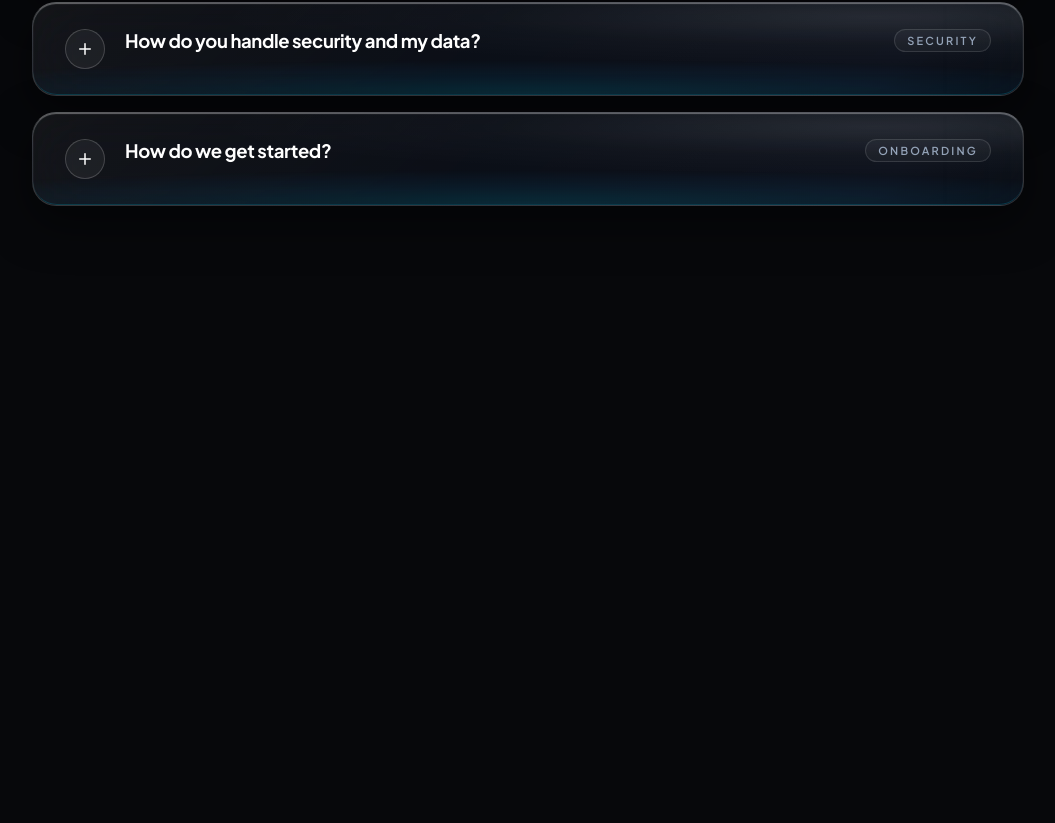
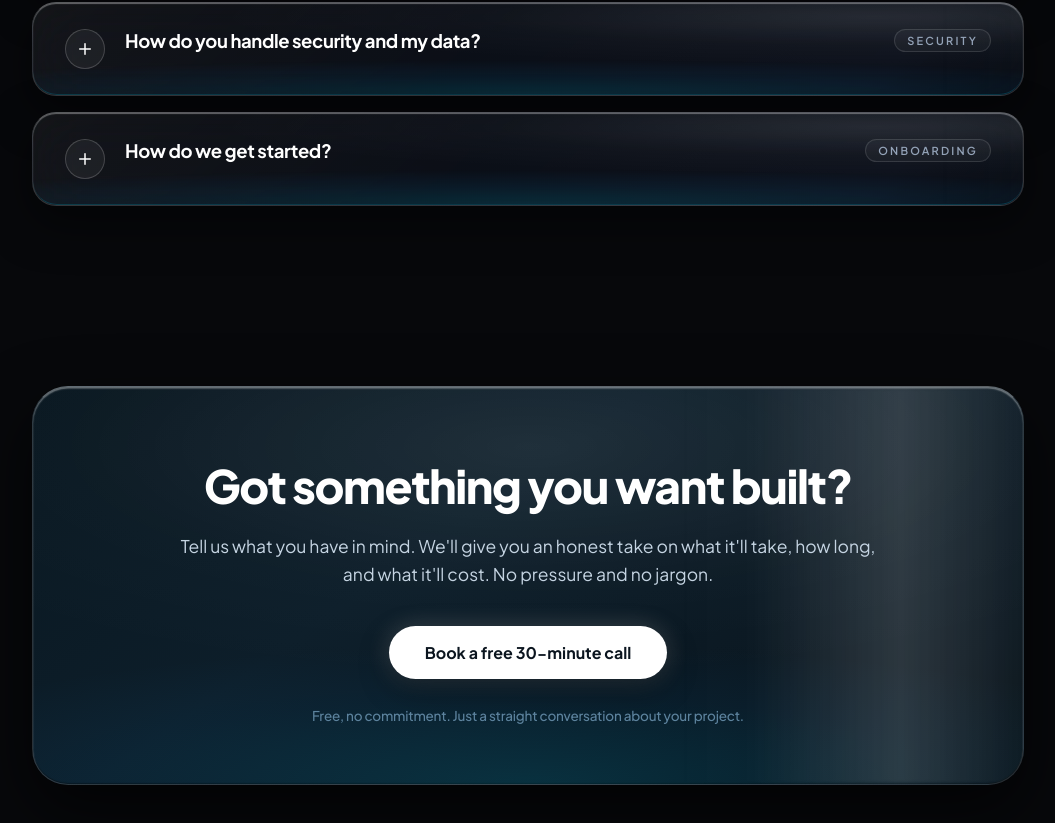
Before and after one commit to tahirazeem145/project-X, a React (Vite) app: page / in a window 1280 px wide. Shown: the part 7643-8466 px from the top of the page, without its empty margins (112-1167 px from the left). Before the commit the page ends 7989 px from the top, so only its background shows below. Built offline with nearby package versions, Linux system fonts and the light colour scheme.

Commit message:
feat: implement and integrate interactive CTASection into the main application layout

```diff
--- a/src/App.jsx
+++ b/src/App.jsx
@@ -5,6 +5,7 @@ import StackedCards from './components/ui/glass-cards';
 import WhyWorkWithUsSection from './components/WhyWorkWithUsSection';
 import TestimonialsSection from './components/TestimonialsSection';
 import FAQ1 from './components/ui/faq-monocrhome';
+import CTASection from './components/CTASection';
 import WhatsAppButton from './components/WhatsAppButton';
 import BookCallModal from './components/BookCallModal';
 import QuoteModal from './components/QuoteModal';
@@ -78,6 +79,9 @@ function App() {
 
         {/* Frequently Asked Questions (FAQ) Section */}
         <FAQ1 />
+
+        {/* Final CTA Banner Section */}
+        <CTASection onOpenBookCall={() => setIsBookCallOpen(true)} />
       </main>
 
       {/* Fixed WhatsApp Floating Action Button */}
--- /dev/null
+++ b/src/components/CTASection.css
@@ -0,0 +1,215 @@
+/* CTA Banner Section matching exact reference design */
+.cta-banner-section {
+  position: relative;
+  width: 100%;
+  padding: 40px 20px 140px;
+  background: transparent;
+  z-index: 10;
+}
+
+.cta-banner-container {
+  width: 80%;
+  max-width: 1240px;
+  margin: 0 auto;
+}
+
+.cta-banner-card {
+  position: relative;
+  overflow: hidden;
+  border-radius: 36px;
+  padding: 72px 48px 60px;
+  text-align: center;
+  background:
+    radial-gradient(ellipse 95% 75% at 50% 15%, rgba(255, 255, 255, 0.08) 0%, rgba(255, 255, 255, 0.01) 50%, transparent 80%),
+    linear-gradient(145deg, #091720 0%, #0d1e2a 40%, #08141d 85%, #050e14 100%);
+  backdrop-filter: blur(28px) saturate(200%);
+  -webkit-backdrop-filter: blur(28px) saturate(200%);
+  border: 1px solid rgba(255, 255, 255, 0.14);
+  border-top: 1px solid rgba(255, 255, 255, 0.35);
+  box-shadow:
+    inset 0 1.5px 1.5px 0 rgba(255, 255, 255, 0.4),
+    inset 0 -1px 1px 0 rgba(0, 0, 0, 0.4),
+    0 25px 65px rgba(0, 0, 0, 0.65);
+  transition: all 0.35s cubic-bezier(0.16, 1, 0.3, 1);
+}
+
+.cta-banner-card:hover {
+  transform: translateY(-4px);
+  border-color: rgba(0, 180, 216, 0.42);
+  border-top-color: rgba(255, 255, 255, 0.65);
+  box-shadow:
+    inset 0 1.5px 1.5px 0 rgba(255, 255, 255, 0.6),
+    inset 0 -1px 1px 0 rgba(0, 0, 0, 0.4),
+    0 30px 75px rgba(0, 0, 0, 0.75),
+    0 0 35px rgba(0, 180, 216, 0.32),
+    0 0 70px rgba(0, 148, 232, 0.18);
+}
+
+/* Bi-directional moving white sheen sweep */
+.cta-banner-card::after {
+  content: '';
+  position: absolute;
+  top: 0;
+  left: 0;
+  bottom: 0;
+  width: 50%;
+  background: linear-gradient(
+    90deg,
+    transparent 0%,
+    rgba(255, 255, 255, 0.02) 20%,
+    rgba(255, 255, 255, 0.2) 50%,
+    rgba(255, 255, 255, 0.02) 80%,
+    transparent 100%
+  );
+  filter: blur(2px);
+  pointer-events: none;
+  z-index: 5;
+  animation: ctaWhiteSheenSweep 22s ease-in-out infinite;
+}
+
+@keyframes ctaWhiteSheenSweep {
+  0% {
+    transform: translateX(-160%);
+    opacity: 0.1;
+  }
+  25% {
+    opacity: 0.85;
+  }
+  50% {
+    transform: translateX(240%);
+    opacity: 0.1;
+  }
+  75% {
+    opacity: 0.85;
+  }
+  100% {
+    transform: translateX(-160%);
+    opacity: 0.1;
+  }
+}
+
+/* Ambient bottom blue shade */
+.cta-bottom-shade {
+  position: absolute;
+  bottom: 0;
+  left: 0;
+  right: 0;
+  height: 55%;
+  pointer-events: none;
+  background: radial-gradient(ellipse 90% 80% at 50% 100%, rgba(0, 180, 216, 0.16) 0%, rgba(0, 148, 232, 0.05) 50%, transparent 80%);
+  border-radius: 0 0 36px 36px;
+  z-index: 1;
+  transition: opacity 0.35s ease;
+}
+
+.cta-banner-card:hover .cta-bottom-shade {
+  opacity: 1;
+  background: radial-gradient(ellipse 90% 85% at 50% 100%, rgba(0, 180, 216, 0.22) 0%, rgba(0, 148, 232, 0.08) 50%, transparent 80%);
+}
+
+.cta-content-inner {
+  position: relative;
+  z-index: 6;
+  max-width: 820px;
+  margin: 0 auto;
+  display: flex;
+  flex-direction: column;
+  align-items: center;
+}
+
+/* Headline */
+.cta-title {
+  font-family: var(--font-main, 'Plus Jakarta Sans', sans-serif);
+  font-size: 46px;
+  font-weight: 800;
+  color: #ffffff;
+  letter-spacing: -1.4px;
+  line-height: 1.15;
+  margin: 0 0 20px 0;
+}
+
+/* Subtitle */
+.cta-subtitle {
+  font-family: var(--font-main, 'Plus Jakarta Sans', sans-serif);
+  font-size: 17.5px;
+  line-height: 1.6;
+  color: #c5d4e2;
+  max-width: 720px;
+  margin: 0 0 38px 0;
+  font-weight: 400;
+}
+
+/* Button */
+.cta-button-wrap {
+  margin-bottom: 28px;
+}
+
+.cta-book-btn {
+  display: inline-flex;
+  align-items: center;
+  justify-content: center;
+  padding: 16px 36px;
+  border-radius: 9999px;
+  background: #ffffff;
+  color: #0b151f;
+  font-family: var(--font-main, 'Plus Jakarta Sans', sans-serif);
+  font-size: 16px;
+  font-weight: 700;
+  border: none;
+  cursor: pointer;
+  box-shadow:
+    0 10px 30px rgba(0, 0, 0, 0.4),
+    0 0 25px rgba(255, 255, 255, 0.2);
+  transition: all 0.3s cubic-bezier(0.16, 1, 0.3, 1);
+  outline: none;
+}
+
+.cta-book-btn:hover {
+  transform: translateY(-3px) scale(1.02);
+  background: #ffffff;
+  color: #0084c7;
+  box-shadow:
+    0 16px 40px rgba(0, 0, 0, 0.5),
+    0 0 35px rgba(0, 180, 216, 0.45);
+}
+
+.cta-book-btn:active {
+  transform: translateY(-1px) scale(0.99);
+}
+
+/* Footnote */
+.cta-footnote {
+  font-family: var(--font-main, 'Plus Jakarta Sans', sans-serif);
+  font-size: 13.5px;
+  color: #5d839e;
+  margin: 0;
+  font-weight: 500;
+  letter-spacing: -0.2px;
+}
+
+/* Mobile Responsiveness */
+@media (max-width: 768px) {
+  .cta-banner-container {
+    width: 92%;
+  }
+
+  .cta-banner-card {
+    padding: 52px 24px 44px;
+    border-radius: 28px;
+  }
+
+  .cta-title {
+    font-size: 32px;
+    letter-spacing: -0.8px;
+  }
+
+  .cta-subtitle {
+    font-size: 15.5px;
+  }
+
+  .cta-book-btn {
+    padding: 14px 28px;
+    font-size: 15px;
+    width: 100%;
+  }
+}
--- /dev/null
+++ b/src/components/CTASection.jsx
@@ -0,0 +1,46 @@
+import React from 'react';
+import { Calendar, ArrowRight } from 'lucide-react';
+import './CTASection.css';
+
+export default function CTASection({ onOpenBookCall }) {
+  return (
+    <section className="cta-banner-section" id="contact" aria-labelledby="cta-heading">
+      <div className="cta-banner-container">
+        <div className="cta-banner-card">
+          {/* Ambient Inner Bottom Blue Shade */}
+          <div className="cta-bottom-shade" aria-hidden="true" />
+
+          <div className="cta-content-inner">
+            {/* Main Headline */}
+            <h2 id="cta-heading" className="cta-title">
+              Got something you want built?
+            </h2>
+
+            {/* Subtitle description */}
+            <p className="cta-subtitle">
+              Tell us what you have in mind. We'll give you an honest take on what it'll take, how
+              long, and what it'll cost. No pressure and no jargon.
+            </p>
+
+            {/* CTA Button */}
+            <div className="cta-button-wrap">
+              <button
+                type="button"
+                className="cta-book-btn"
+                onClick={onOpenBookCall}
+                aria-label="Book a free 30-minute call"
+              >
+                <span>Book a free 30-minute call</span>
+              </button>
+            </div>
+
+            {/* Footnote text */}
+            <p className="cta-footnote">
+              Free, no commitment. Just a straight conversation about your project.
+            </p>
+          </div>
+        </div>
+      </div>
+    </section>
+  );
+}
```
